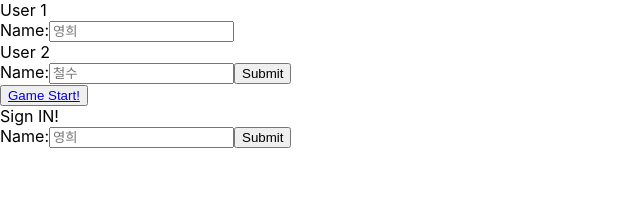
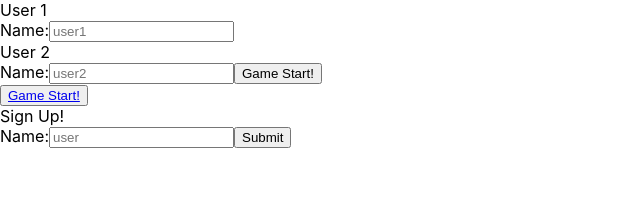
Before and after one commit to minhye-lee/tic-tac-toe, a React (Create React App) app: page / in a window 1280 px wide. Shown: the top 198 px of the page, without its empty margins (0-640 px from the left). Built offline with nearby package versions, Linux system fonts and the light colour scheme.

Commit message:
post방식 fetch로 리액트 연결

```diff
--- a/src/components/SignIn.js
+++ /dev/null
@@ -1,20 +0,0 @@
-import React, { Component } from 'react';
-
-class SignIn extends Component {
-    render() {
-        return (
-            <div>
-                <div>Sign IN!</div>
-                    <form action='/api/newUser' method='post'>
-                        <label>
-                            Name:
-                            <input type="text" name="name" placeholder="영희" />
-                        </label>
-                    <input type="submit" value="Submit" />
-                    </form>
-            </div>
-        )
-    }
-}
-
-export default SignIn;
--- /dev/null
+++ b/src/components/SignUp.js
@@ -0,0 +1,57 @@
+import React, { Component } from 'react';
+
+class SignUp extends Component {
+    constructor(props) {
+        super(props);
+        this.state = {
+            iscomplete : null,
+            input : '',
+        };
+    }
+
+    handleChange = (event) => {
+        this.setState({input : event.target.value});
+    }
+
+    handleClick = () => {
+        console.log(this.state.input);
+        fetch('/api/newUser', {
+            method : 'POST',
+            headers: {'Content-Type' : 'application/json'},
+            body : JSON.stringify({
+                "name" : this.state.input
+            })
+        })
+        .then(res => {
+            console.log(res)
+            return res.json()
+        })
+        .then(iscomplete => this.setState({iscomplete : iscomplete.enroll}))
+        .then(() => {
+            if(this.state.iscomplete) {
+            console.log(this.state.iscomplete);
+            alert('회원가입 완료');
+            } else {
+            console.log(this.state.iscomplete);
+            alert('회원가입 실패');
+            }});
+
+
+
+    }
+
+    render() {
+        return (
+            <div>
+                <div>Sign Up!</div>
+                        <label>
+                            Name:
+                            <input type="text" name="name" placeholder="user" onChange={this.handleChange} autoComplete='off'/>
+                        </label>
+                        <button onClick={this.handleClick}>Submit</button>
+            </div>
+        );
+    }
+}
+
+export default SignUp;
--- a/src/components/User.js
+++ b/src/components/User.js
@@ -1,22 +1,55 @@
 import React, { Component } from 'react';
 
 class User extends Component {
+    constructor(props) {
+        super(props);
+        this.state = {
+            iscomplete : null,
+            cur_user1 : '',
+            cur_user2 : '',
+        };
+    }
+
+    handleClick = () => {
+        console.log(this.state.cur_user1, this.state.cur_user2);
+        fetch('/api/getUsername', {
+            method : 'POST',
+            headers: {'Content-Type' : 'application/json'},
+            body : JSON.stringify({
+                "user1" : this.state.cur_user1,
+                "user2" : this.state.cur_user2
+            })
+        })
+        .then(res => {
+            console.log(res)
+            return res.json()
+        })
+        .then(iscomplete => this.setState({iscomplete : iscomplete.login}))
+        .then(() => {
+            if(this.state.iscomplete) {
+            console.log(this.state.iscomplete);
+            alert('로그인 완료');
+            } else {
+            console.log(this.state.iscomplete);
+            alert('로그인 실패');
+            }});
+
+    }
+
     render() {
         return (
             <div>
                 <div>User 1</div>
-                    <form action='/api/getUsername' method='post'>
                         <label>
                             Name:
-                            <input type="text" name="user1" placeholder="영희" />
+                            <input type="text" name="user1" placeholder="user1" onChange={(e) => this.setState({ cur_user1 : e.target.value })}/>
                         </label>
                 <div>User 2</div>
                         <label>
                             Name:
-                            <input type="text" name="user2" placeholder="철수"/>
+                            <input type="text" name="user2" placeholder="user2" onChange={(e) => this.setState({cur_user2 : e.target.value})}/>
                         </label>
-                    <input type="submit" value="Submit" />
-                    </form>
+                    <button onClick={this.handleClick}> Game Start! </button>
             </div>
         )
     }
--- a/src/layout/Home.js
+++ b/src/layout/Home.js
@@ -1,6 +1,6 @@
 import React, { Component } from 'react';
 import User from '../components/User';
-import SignIn from '../components/SignIn';
+import SignUp from '../components/SignUp';
 import { Link } from 'react-router-dom';
 
 class Home extends Component {
@@ -14,7 +14,7 @@ class Home extends Component {
                     <Link to = "/game">Game Start! </Link>
                 </button>
                 <div>
-                    <SignIn />
+                    <SignUp />
                 </div>
             </div>
         )
```
Also changed, not shown: src/App.js (+8 -7 lines), 1 other file (tests, documents, lock files or other folders).
